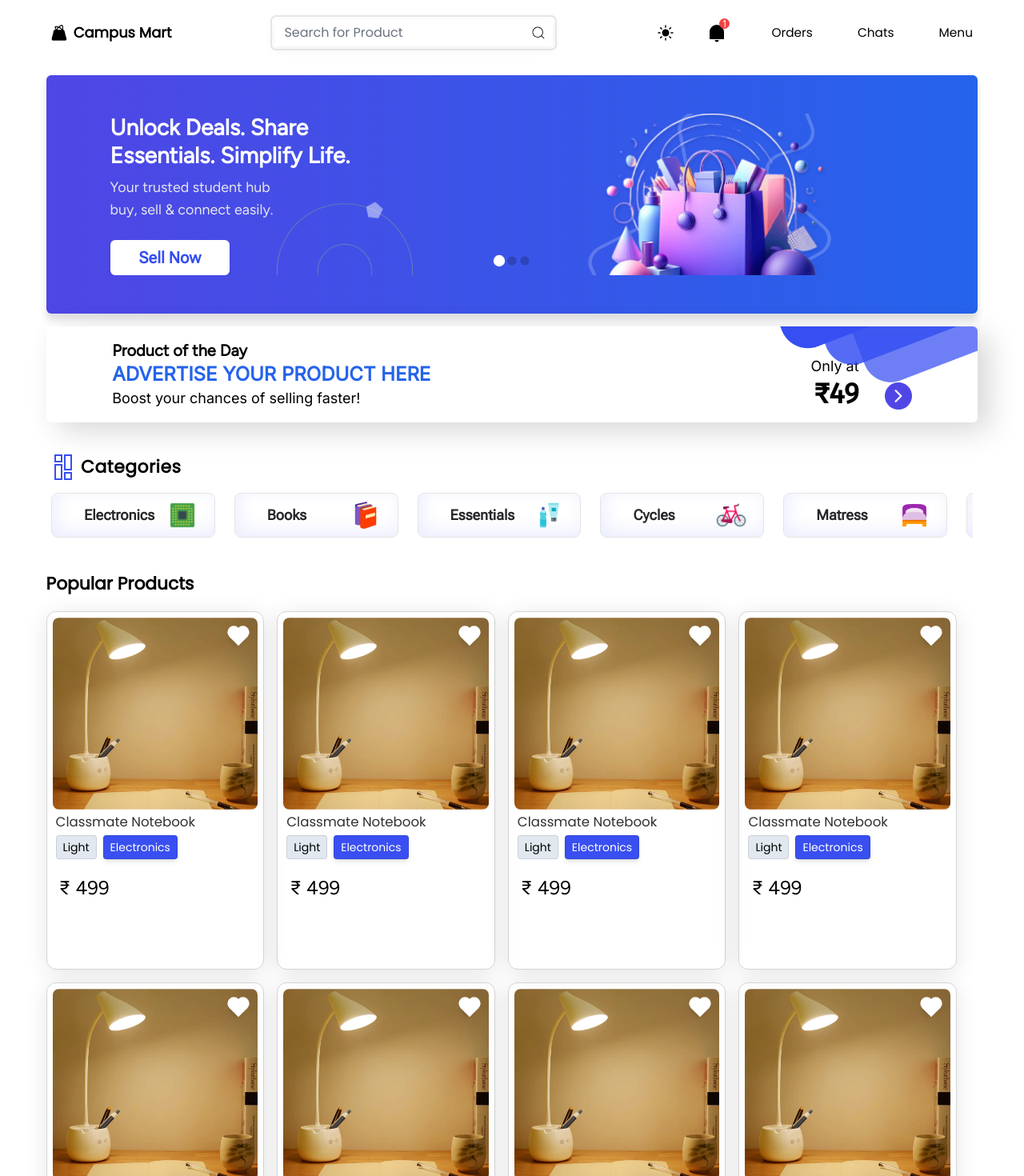
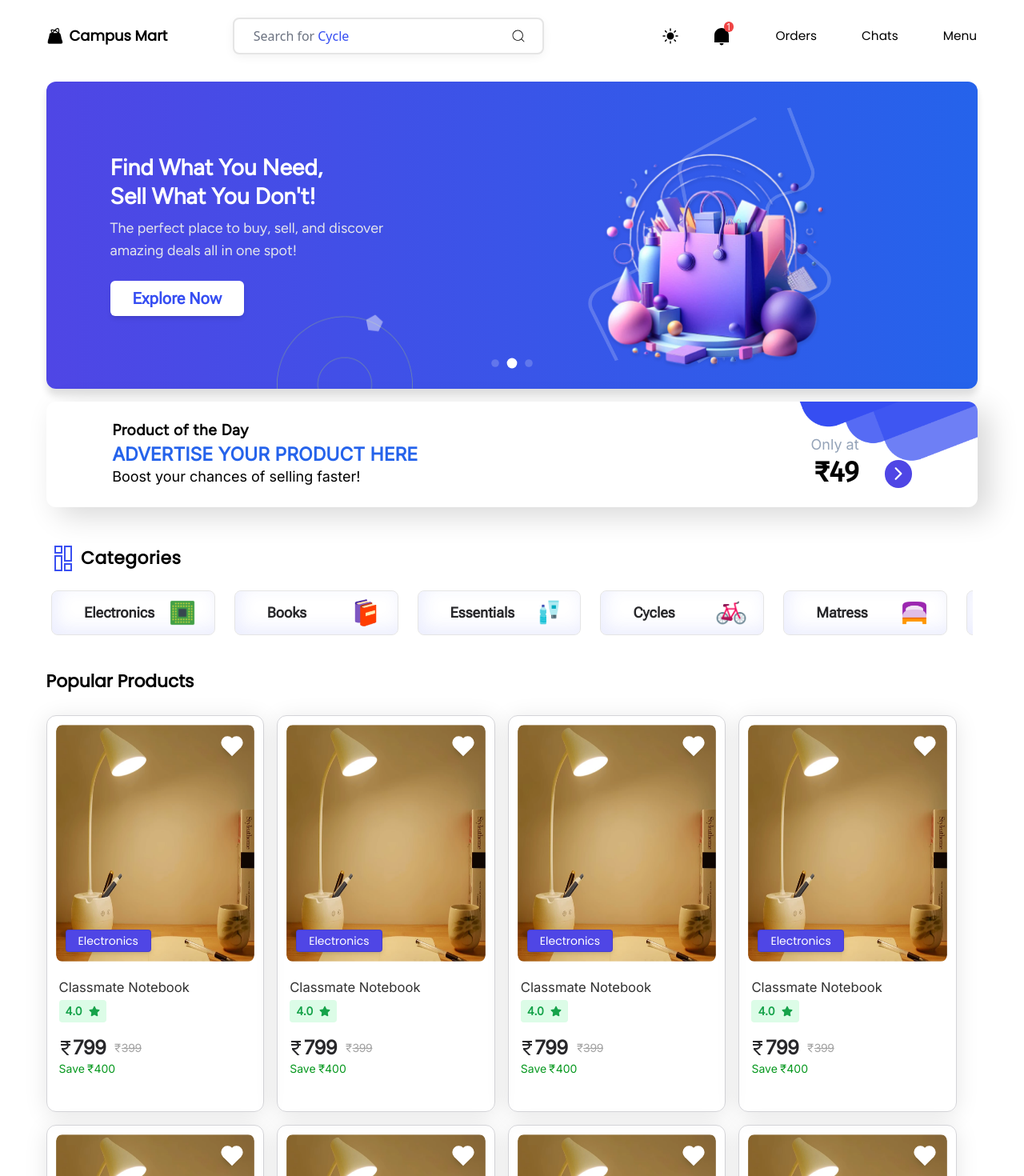
Before and after one commit to SarthakKrishak/Campus_Mart, a React (Vite) app in the folder frontend/: page / in a window 1280 px wide. Shown: the top 1470 px of the page at 80% size. Built offline with nearby package versions, Linux system fonts and the light colour scheme; the HTML template or start-up script is replaced by a standard one; a web font is replaced by a local one.

Commit message:
frontend_fix1

```diff
--- a/frontend/index.html
+++ b/frontend/index.html
@@ -9,7 +9,7 @@
     <title>Campus Mart</title>
   </head>
   <body>
-    <div id="root"></div>
+    <div id="root" class="select-none"></div>
     <script type="module" src="/src/main.jsx"></script>
   </body>
 </html>
--- a/frontend/src/Components/Header.jsx
+++ b/frontend/src/Components/Header.jsx
@@ -1,5 +1,4 @@
 import React, { useState } from 'react'
-import { RiShoppingCartFill } from "react-icons/ri";
 import { CiSearch } from "react-icons/ci";
 import { Link } from 'react-router-dom';
 import { RiNotificationFill } from "react-icons/ri";
@@ -8,26 +7,38 @@ import { IoIosMenu } from "react-icons/io";
 import { IoChevronBackOutline } from "react-icons/io5";
 import bag from '/bag.png'
 import bluebag from '/bluebag.png'
-
-const Header = ({ color,textColor }) => {
+import { useEffect} from 'react';
+const Header = ({ color, textColor, bagUrl }) => {
 
     const [search, setSearch] = useState("");
     const [darkMode, setDarkMode] = useState(false);
     const [notification, setNotification] = useState(1);
-
+    const placeholderWords = ["Product", "Book", "Cycle", "Laptop", "Mattress", "Bottle"];
+    const [placeholderIndex, setPlaceholderIndex] = useState(0);
+    const [fade, setFade] = useState(true);
     const toggleDarkMode = () => setDarkMode(!darkMode);
 
     const handleSearchBar = (e) => {
         setSearch(e.target.value);
     }
 
+    useEffect(() => {
+        const interval = setInterval(() => {
+            setFade(false);
+            setTimeout(() => {
+                setPlaceholderIndex((prev) => (prev + 1) % placeholderWords.length);
+                setFade(true);
+            }, 300);
+        }, 2500);
+        return () => clearInterval(interval);
+    }, []);
 
     return (
-        <nav style={{ backgroundColor: color, color: textColor }} className={`flex text-black items-center justify-between pt-6 pb-3 sm:pl-10 md:pr-10 lg:pl-16 lg:pr-16 lg:pb-5`}>
+        <nav style={{ backgroundColor: color, color: textColor }} className={`flex text-black items-center justify-between pt-6 pb-3 sm:pl-10 md:pr-10 lg:pl-[4.6vw] lg:pr-[4.6vw] lg:pb-5 lg:pt-6`}>
             <div className='flex justify-between pl-5 pr-6 w-full items-center sm:hidden font-poppins'>
                 <Link to="/"><IoChevronBackOutline size={22} /></Link>
-                <div className="flex items-center font-bold text-base gap-[1vw] ">
-                    <img src={bluebag} className='size-4 lg:size-5' />
+                <div className="flex items-center font-bold text-base gap-[1vw]">
+                    <img src={bagUrl} className='size-4 lg:size-5' />
                     <a href="/">Campus Mart</a>
                 </div>
                 <IoIosMenu size={25}/>
@@ -40,10 +51,10 @@ const Header = ({ color,textColor }) => {
 
 
 
-            <div className="items-center bg-white rounded-sm shadow-[0px_3px_14px_0px_rgba(0,0,0,0.07)] outline outline-2 outline-offset-[3px] md:outline-offset-[3px] outline-neutral-200 hover:shadow-md transition ease-in-out duration-200 hidden sm:flex">
+            <div className="relative items-center bg-white rounded-md shadow-[0px_3px_14px_0px_rgba(0,0,0,0.07)] outline outline-2 outline-neutral-200 hover:shadow-md transition ease-in-out duration-200 hidden sm:flex cursor-pointer lg:py-[0.5vh] lg:pr-3 lg:mr-[5vw]">
+
                 <input
-                    className="rounded-sm px-3 outline-none w-[25vw] placeholder:text-gray-500 text-black sm:py-[0.4vh] lg:py-[2vh] xl:py-[0.6vh] text-md font-poppins lg:text-base md:text-xs"
-                    placeholder="Search for Product"
+                    className="rounded-md px-3 outline-none w-[25vw] lg:w-[27vw] placeholder-transparent text-black sm:py-[0.4vh] lg:py-[2.4vh] xl:py-[0.6vh] text-md font-poppins lg:text-base md:text-xs lg:px-6 relative z-10 bg-transparent"
                     type="text"
                     name="search"
                     id="search"
@@ -51,7 +62,20 @@ const Header = ({ color,textColor }) => {
                     onChange={handleSearchBar}
                     aria-label="Search products"
                 />
-                <CiSearch size={22} className='sm:text-black size-4 lg:size-5 mr-2'/>
+
+                {/* Animated Placeholder Text */}
+                {search === "" && (
+                    <span className={`absolute left-4 lg:left-6 flex items-center gap-1`}>
+                        <span className='text-gray-500'>
+                            Search for
+                        </span>
+                        <span className={` text-[#364EF2] pointer-events-none transition-opacity duration-500 z-0 ${fade ? "opacity-100" : "opacity-0"}`}>
+                            {placeholderWords[placeholderIndex]}
+                        </span>
+                    </span>
+                )}
+
+                <CiSearch size={22} className='text-black size-4 lg:size-5 mr-2 cursor-pointer' />
             </div>
 
             <div className="hidden items-center text-[1.9vw] sm:flex gap-8 md:gap-7 lg:gap-11 font-medium xl:gap-14">
--- a/frontend/src/Components/ProductCard.jsx
+++ b/frontend/src/Components/ProductCard.jsx
@@ -1,42 +1,73 @@
 import React from "react";
-import { IoIosArrowForward } from "react-icons/io";
 import { Link } from "react-router-dom";
+import { FaStar } from "react-icons/fa";
+import { MdOutlineCurrencyRupee } from "react-icons/md";
 
 const ProductCard = () => {
-
   const handleClick = () => {
     window.scrollTo(0, 0);
-  }
+  };
 
   return (
-    <Link onClick={handleClick} to={"/product"} className="lg:w-[21.3vw] w-[44.7vw] lg:h-[56vh] rounded-xl overflow-hidden shadow-[0px_4.115523815155029px_28.808666229248047px_0px_rgba(0,0,0,0.10)] outline outline-1 outline-offset-[-1.03px] outline-zinc-300 hover:shadow-sm animation duration-150">
-      <div className="p-2 w-full lg:h-64 object-contain relative">
+    <Link
+      onClick={handleClick}
+      to={"/product"}
+      className="lg:w-[21.3vw] w-[44.7vw] lg:h-[62vh] rounded-xl overflow-hidden shadow-[0px_4.115523815155029px_28.808666229248047px_0px_rgba(0,0,0,0.10)] outline outline-1 outline-offset-[-1.03px] outline-zinc-300 hover:shadow-sm animation duration-300 ease-linear hover:scale-105"
+    >
+      <div className="p-3 w-full lg:h-[40vh] object-contain relative">
         <button
-          className="absolute flex items-center justify-center lg:w-10 w-7 lg:h-10 h-7 right-3 top-3"
-          aria-label="Add to wishlist">
+          className="absolute flex items-center justify-center lg:w-10 w-7 lg:h-10 h-7 right-5 top-5"
+          aria-label="Add to wishlist"
+        >
           <div className="relative lg:w-4 w-3 lg:h-4 h-3 transform rotate-45 bg-white group-hover:scale-110 transition-transform duration-300 ease-in-out shadow-md">
             <div className="absolute top-[-50%] left-0 lg:w-4 w-3 lg:h-4 h-3 bg-white rounded-full"></div>
             <div className="absolute top-0 left-[-50%] lg:w-4 w-3 lg:h-4 h-3 bg-white rounded-full"></div>
           </div>
         </button>
+
+        <div className="bg-indigo-600 outline outline-1 outline-offset-[-1.14px] outline-black/10 text-white px-2 py-1 rounded lg:text-sm text-xs font-medium shadow-md font-poppins absolute bottom-6 left-6 lg:px-4">
+          Electronics
+        </div>
+
         <img
-          className="rounded-lg w-full h-full object-cover"
+          className="rounded-lg w-full h-full"
           src="/assets/image10.png"
           alt="Product"
         />
       </div>
 
-      <h1 className="pb-2 pl-3 lg:text-[1.3vw] text-xs font-medium text-[#313131] font-poppins">Classmate Notebook</h1>
-      <div className="flex gap-2 pl-3">
-        <div className="bg-slate-200 border border-black/10 px-2 py-1 rounded lg:text-sm text-xs font-medium font-poppins">
-          Light
-        </div>
-        <div className="bg-[#394ff1] border border-black/10 text-white px-2 py-1 rounded lg:text-sm text-xs font-medium shadow-md font-poppins">
-          Electronics
+      <h1 className="pb-2 pl-4 lg:text-[1.3vw] text-xs font-medium text-[#313131] font-inter lg:mt-3">
+        Classmate Notebook
+      </h1>
+      <div className="flex gap-2 pl-4">
+        <div className="bg-green-100 px-2 py-1 rounded lg:text-sm text-xs text-green-600 font-semibold font-inter flex items-center lg:gap-2">
+          <span>4.0</span>
+          <span>
+            <FaStar />
+          </span>
         </div>
       </div>
-      <div className="pl-4 pr-3 lg:mt-5 mt-2 pb-3  flex justify-between items-center">
-        <h2 className="text-black font-figtree lg:text-2xl font-medium text-sm">₹ 499</h2>
+
+      <div className="pl-3 pr-3 lg:mt-4 mt-2 pb-3 flex flex-col">
+        <div className="flex items-center lg:gap-2">
+          <h2 className="text-zinc-800 font-inter lg:text-2xl font-bold text-sm flex items-center justify-center tracking-tight">
+            <span className="mr-[-0.2vw]"><MdOutlineCurrencyRupee /></span>
+            <span>799</span>
+          </h2>
+          <h2 className="text-neutral-400 font-inter lg:text-sm font-medium text-sm flex items-center line-through justify-center tracking-tight">
+            <span className="mr-[-0.2vw]"><MdOutlineCurrencyRupee /></span>
+            <span>399</span>
+          </h2>
+        </div>
+        <div className="flex items-center pl-1">
+          <h2 className="text-[#06981E] font-inter lg:text-sm font-medium text-sm flex items-center">
+            <h3>Save</h3>
+            <div className="flex items-center">
+              <span className="mr-[-0.2vw]"><MdOutlineCurrencyRupee /></span>
+              <span>400</span>
+        </div>
+          </h2>
+        </div>
       </div>
     </Link>
   );
--- a/frontend/src/Pages/Home.jsx
+++ b/frontend/src/Pages/Home.jsx
@@ -15,15 +15,57 @@ import "swiper/css/scrollbar";
 import { IoIosArrowDown } from "react-icons/io";
 import { CiSearch } from "react-icons/ci";
 import bannerRight from "/bannerRight.png"
+import { Autoplay } from 'swiper/modules';
+import { useRef } from "react";
 
 const Home = () => {
+
+    const sliderRef = useRef(null);
+    let isDown = false;
+    let startX = 0;
+    let scrollLeft = 0;
+    let isDragging = false;
+
+    const onMouseDown = (e) => {
+        isDown = true;
+        isDragging = false;
+        sliderRef.current.classList.add("active");
+        startX = e.pageX - sliderRef.current.offsetLeft;
+        scrollLeft = sliderRef.current.scrollLeft;
+    };
+
+    const onMouseLeave = () => {
+        isDown = false;
+        sliderRef.current.classList.remove("active");
+    };
+
+    const onMouseUp = (e) => {
+        isDown = false;
+        sliderRef.current.classList.remove("active");
+
+        if (isDragging) {
+            e.preventDefault();
+            e.stopPropagation();
+        }
+    };
+
+    const onMouseMove = (e) => {
+        if (!isDown) return;
+        e.preventDefault();
+        const x = e.pageX - sliderRef.current.offsetLeft;
+        const walk = (x - startX) * 2;
+        if (Math.abs(walk) > 5) {
+            isDragging = true;
+        }
+        sliderRef.current.scrollLeft = scrollLeft - walk;
+    };
 
     const [search, setSearch] = useState("");
     const handleSearchBar = (e) => {
         setSearch(e.target.value);
     }
     return (
-        <div className="w-full bg-white relative selection:bg-purple-400 selection:text-black">
+        <div className="w-full bg-white relative">
             <Header />
             {/* search bar */}
             <div className="flex items-center bg-white rounded-md border border-slate-300 pr-2 shadow-sm shadow-slate-200 hover:shadow-md transition ease-in-out duration-200 sm:hidden mr-4 ml-4 mt-2 font-poppins">
@@ -44,15 +86,22 @@ const Home = () => {
                     initial={{ opacity: 0, x: 20 }}
                     animate={{ opacity: 1, x: 0 }}
                     transition={{ duration: 0.8, ease: "easeOut" }}
-                    className="pt-6 pb-5 md:pt-8 md:pb-8 lg:pt-12 lg:pb-12  bg-gradient-to-l from-blue-600 to-indigo-600 rounded-md ml-[4.5vw] mr-[4.5vw] mt-4 flex mb-4 relative shadow-[0px_8.196179389953613px_8.196179389953613px_0px_rgba(0,0,0,0.12)]"
+                    className="lg:h-[48vh] bg-gradient-to-l from-blue-600 to-indigo-600 rounded-md md:rounded-xl ml-[4.5vw] mr-[4.5vw] mt-4 flex mb-4 relative shadow-[0px_8.196179389953613px_8.196179389953613px_0px_rgba(0,0,0,0.12)]"
                 >
                     <Swiper
-                        modules={[Pagination, A11y]}
+                        modules={[Pagination, A11y, Autoplay]}
                         spaceBetween={30}
                         slidesPerView={1}
                         pagination={{ clickable: true }}
                         className="w-full h-full"
+                        autoplay={{
+                            delay: 4000,
+                            disableOnInteraction: false,
+                        }}
+                        loop={true}
+                        speed={900}
                     >
+                        {/* Slide 1 */}
                         <SwiperSlide>
 
                             <img width={170} src="\assets\circle.png" alt="image" className="absolute bottom-0 lg:left-72 md:left-36 hidden md:block" />
@@ -66,17 +115,17 @@ const Home = () => {
                                     className="text-white lg:w-1/2"
                                 >
                                     <h1 className="lg:text-[2.2vw] md:text-[3vw] text-sm font-bold leading-tight font-figtree">
-                                        Unlock Deals. Share <br />
-                                       Essentials. Simplify Life.
+                                        Unlock Deals, Share Essentials, <br />
+                                        Simplify Campus Living!
                                     </h1>
                                     <p className="lg:text-[1.4vw] md:text-[2vw] text-[3vw] lg:leading-7 md:leading-5  text-gray-200 font-medium mt-2 font-figtree">
-                                        Your trusted student hub
+                                        Your trusted platform to simplify student life
                                         <br/>
-                                        buy, sell & connect easily.
+                                        Buy, sell & connect easily.
                                     </p>
                                     <Link
                                         to="/upload"
-                                        className="bg-white text-[#364EF2] font-bold rounded-md lg:py-2 lg:px-9 lg:text-xl md:text-base text-xs inline-flex lg:mt-6 md:mt-4 mt-3 shadow-md transition-transform transform lg:hover:scale-105 py-[0.8vh] px-5 font-robotoFlex"
+                                        className="bg-white text-[#364EF2] font-bold rounded-md lg:py-2 lg:px-11 lg:text-xl md:text-base text-xs inline-flex lg:mt-6 md:mt-4 mt-3 shadow-md transition-transform transform lg:hover:scale-105 py-[0.8vh] px-5 font-robotoFlex duration-500 ease-in-out"
                                     >
                                         Sell Now
                                     </Link>
@@ -119,13 +168,13 @@ const Home = () => {
                                         Sell What You Don't!
                                     </h1>
                                     <p className="lg:text-[1.4vw] md:text-[2vw] text-[3vw] lg:leading-7 md:leading-5  text-gray-200 font-medium mt-2 font-figtree">
-                                        Your go-to place for deals
+                                        The perfect place to buy, sell, and discover
                                         <br />
-                                        all in one click.
+                                        amazing deals all in one spot!
                                     </p>
                                     <Link
                                         to="/upload"
-                                        className="bg-white text-[#364EF2] font-bold rounded-md lg:py-2 lg:px-9 lg:text-xl md:text-base text-xs inline-flex lg:mt-6 md:mt-4 mt-3 shadow-md transition-transform transform lg:hover:scale-105 py-[0.8vh] px-5 font-robotoFlex"
+                                        className="bg-white text-[#364EF2] font-bold rounded-md lg:py-2 lg:px-7 lg:text-xl md:text-base text-xs inline-flex lg:mt-6 md:mt-4 mt-3 shadow-md transition-transform transform lg:hover:scale-105 py-[0.8vh] px-5 font-robotoFlex duration-500 ease-in-out"
                                     >
                                         Explore Now
                                     </Link>
@@ -152,7 +201,7 @@ const Home = () => {
                                 </div>
                             </div>
                         </SwiperSlide>
-
+                        {/* Slide 3 */}
                         <SwiperSlide>
                             <img width={170} src="\assets\circle.png" alt="image" className="absolute bottom-0 left-72" />
                             <div className="flex h-full w-full items-center justify-between lg:px-20 md:px-10 px-5 relative">
@@ -174,7 +223,7 @@ const Home = () => {
                                     </p>
                                     <Link
                                         to="/upload"
-                                        className="bg-white text-[#364EF2] font-bold rounded-md lg:py-2 lg:px-9 lg:text-xl md:text-base text-xs inline-flex lg:mt-6 md:mt-4 mt-3 shadow-md transition-transform transform lg:hover:scale-105 py-[0.8vh] px-5 font-robotoFlex"
+                                        className="bg-white text-[#364EF2] font-bold rounded-md lg:py-2 lg:px-7 lg:text-xl md:text-base text-xs inline-flex lg:mt-6 md:mt-4 mt-3 shadow-md transition-transform transform lg:hover:scale-105 py-[0.8vh] px-5 font-robotoFlex duration-500 ease-in-out"
                                     >
                                         Trade Now
                                     </Link>
@@ -245,13 +294,13 @@ const Home = () => {
                     initial={{ opacity: 0, x: 10 }}
                     animate={{ opacity: 1, x: 0 }}
                     transition={{ duration: 0.8, ease: "easeOut" }}
-                    className="pt-2 pb-2 md:pb-3 md:pt-3 lg:pb-4 lg:pt-4 pl-[2vw] pr-[2vw] lg:pl-[0.2vw] lg:pr-[0.2vw] ml-[4.5vw] mr-[4.5vw] rounded-md text-white flex items-center justify-between relative overflow-hidden shadow-[14.361501693725586px_10.258214950561523px_36.9295768737793px_0px_rgba(0,0,0,0.16)]"
+                    className="pt-2 pb-2 md:pb-3 md:pt-3 lg:pb-6 lg:pt-6 pl-[2vw] pr-[2vw] lg:pl-[0.2vw] lg:pr-[0.2vw] ml-[4.5vw] mr-[4.5vw] rounded-md md:rounded-xl text-white flex items-center justify-between relative overflow-hidden shadow-[14.361501693725586px_10.258214950561523px_36.9295768737793px_0px_rgba(0,0,0,0.16)]"
                 >
                     {/* Background Image */}
                     <img
                         src="/assets/Group_114.png"
                         alt="background"
-                        className="absolute bottom-12 right-[-22vw] lg:right-[-5vw] z-0 w-[60vw] max-w-[400px] h-auto md:bottom-10 md:right-[-21vw]"
+                        className="absolute bottom-12 right-[-22vw] lg:right-[-7vw] z-0 w-[60vw] max-w-[400px] h-auto md:bottom-10 lg:bottom-12 md:right-[-21vw]"
                     />
 
 
@@ -268,7 +317,7 @@ const Home = () => {
                                 initial={{ opacity: 0, x: -30 }}
                                 animate={{ opacity: 1, x: 0 }}
                                 transition={{ delay: 0.2, duration: 0.6 }}
-                                className="font-semibold lg:text-xl md:text-base text-xs font-figtree"
+                                className="font-extrabold lg:text-[1.5vw] md:text-base text-black text-xs font-figtree tracking-wide"
                             >
                                 Product of the Day
                             </motion.h1>
@@ -276,7 +325,7 @@ const Home = () => {
                                 initial={{ opacity: 0, x: -30 }}
                                 animate={{ opacity: 1, x: 0 }}
                                 transition={{ delay: 0.3, duration: 0.6 }}
-                                className="text-blue-600 font-bold md:text-lg lg:text-2xl text-xs font-inter"
+                                className="text-blue-600 font-bold md:text-lg lg:text-[1.8vw] text-xs font-inter lg:mt-1"
                             >
                                 ADVERTISE YOUR PRODUCT HERE
                             </motion.h1>
@@ -298,7 +347,7 @@ const Home = () => {
                                 transition={{ delay: 0.5, duration: 0.6 }}
                                 className="text-right flex flex-col"
                             >
-                                <h1 className="text-black/100 lg:text-lg text-xs font-medium font-inter md:text-sm">Only at</h1>
+                                <h1 className="text-slate-400 lg:text-lg text-xs font-medium font-inter md:text-sm">Only at</h1>
                                 <span className="lg:text-4xl font-bold text-lg font-firaSans md:text-2xl">₹49</span>
                             </motion.div>
 
@@ -347,12 +396,19 @@ const Home = () => {
             <div className="w-full min-h-screen bg-white flex flex-col items-center pl-[4.5vw] pr-[4.5vw]">
 
                 {/* Category section */}
-                <div className="flex w-[90vw] flex-col gap-4 lg:mt-10 mt-8">
+                <div className="flex w-[90vw] flex-col gap-4 lg:gap-6 lg:mt-12 mt-8">
                     <div className="flex items-center lg:text-[1.7vw] md:text-[2.1vw] text-sm gap-[0.4vw]">
                         <img src="/assets/fluent-mdl2_tiles.png" className="size-6 lg:size-8" alt="image" />
                         <h1 className="font-semibold font-poppins tracking-wide">Categories</h1>
                     </div>
-                    <div className="flex w-full gap-2 md:gap-4 lg:gap-6 items-center overflow-x-auto no-scrollbar cursor-grab active:cursor-grabbing">
+                    <div
+                        ref={sliderRef}
+                        className="flex w-full gap-2 md:gap-4 lg:gap-6 items-center overflow-x-auto no-scrollbar cursor-grab"
+                        onMouseDown={onMouseDown}
+                        onMouseLeave={onMouseLeave}
+                        onMouseUp={onMouseUp}
+                        onMouseMove={onMouseMove}
+                    >
                         <Category title="Electronics" imageSrc="/assets/icons8-electronics-961.png" />
                         <Category title="Books" imageSrc="/assets/icons8-books-961.png" />
                         <Category title="Essentials" imageSrc="/assets/Group_116.png" />
@@ -365,7 +421,7 @@ const Home = () => {
 
 
                 {/* Products section */}
-                <div className="w-full lg:mt-12 mt-8 flex flex-col lg:gap-4 gap-3">
+                <div className="w-full lg:mt-12 mt-8 flex flex-col lg:gap-6 gap-3">
                     <h1 className="w-[90vw] lg:text-[1.7vw] md:text-[2.1vw] text-sm font-bold font-poppins">Popular Products</h1>
                     <div className="w-full flex flex-wrap lg:shrink-0 mt-2 lg:gap-4 gap-1 ">
                         <ProductCard />
@@ -388,7 +444,7 @@ const Home = () => {
             </div>
 
             {/* More section */}
-            <div className="w-full lg:text-[1.1vw] tex-sm flex justify-center items-center lg:p-10 p-6 font-semibold">
+            <div className="w-full lg:text-[1.1vw] tex-sm flex justify-center items-center lg:p-10 p-6 font-semibold font-poppins">
                 <button>More</button>
                 <IoIosArrowDown className="size-4" />
             </div>
--- a/frontend/src/index.css
+++ b/frontend/src/index.css
@@ -10,15 +10,42 @@
 @tailwind components;
 @tailwind utilities;
 
+
+.no-scrollbar::-webkit-scrollbar {
+    display: none;
+}
+
+.no-scrollbar {
+    -ms-overflow-style: none;
+    scrollbar-width: none;
+}
+
+.cursor-grab {
+    cursor: grab;
+}
+
+.cursor-grab.active,
+.cursor-grab:active {
+    cursor: grabbing;
+}
+
+.swiper-pagination{
+    display: flex;
+    justify-content: center;
+    align-items: center;
+    gap: 0.4vw;
+    margin-bottom: 2.4vh;
+}
 .swiper-pagination-bullet {
-    background-color: #fff;
+    background-color: white !important;
     scale: 1.2;
 }
 
 .swiper-pagination-bullet-active {
-    background-color: #fff !important;
+    background-color: white !important;
     scale: 1.4;
 }
+
 @media (min-width: 320px) {
     .swiper-pagination-bullet {
         scale: 1;
@@ -40,20 +67,20 @@
 
 @media (min-width: 640px) {
     .swiper-pagination-bullet {
-        scale: 1.2;
+        scale: 1;
     }
 
     .swiper-pagination-bullet-active {
-        scale: 1.4;
+        scale: 1.3;
     }
 }
 
 @media (min-width: 1024px) {
     .swiper-pagination-bullet {
-        scale: 1.4;
+        scale: 1.2;
     }
 
     .swiper-pagination-bullet-active {
-        scale: 1.8;
+        scale: 1.6;
     }
 }
```
Also changed, not shown: frontend/src/Components/Footer.jsx (+4 -3 lines), frontend/public/whitebag.png (added).
